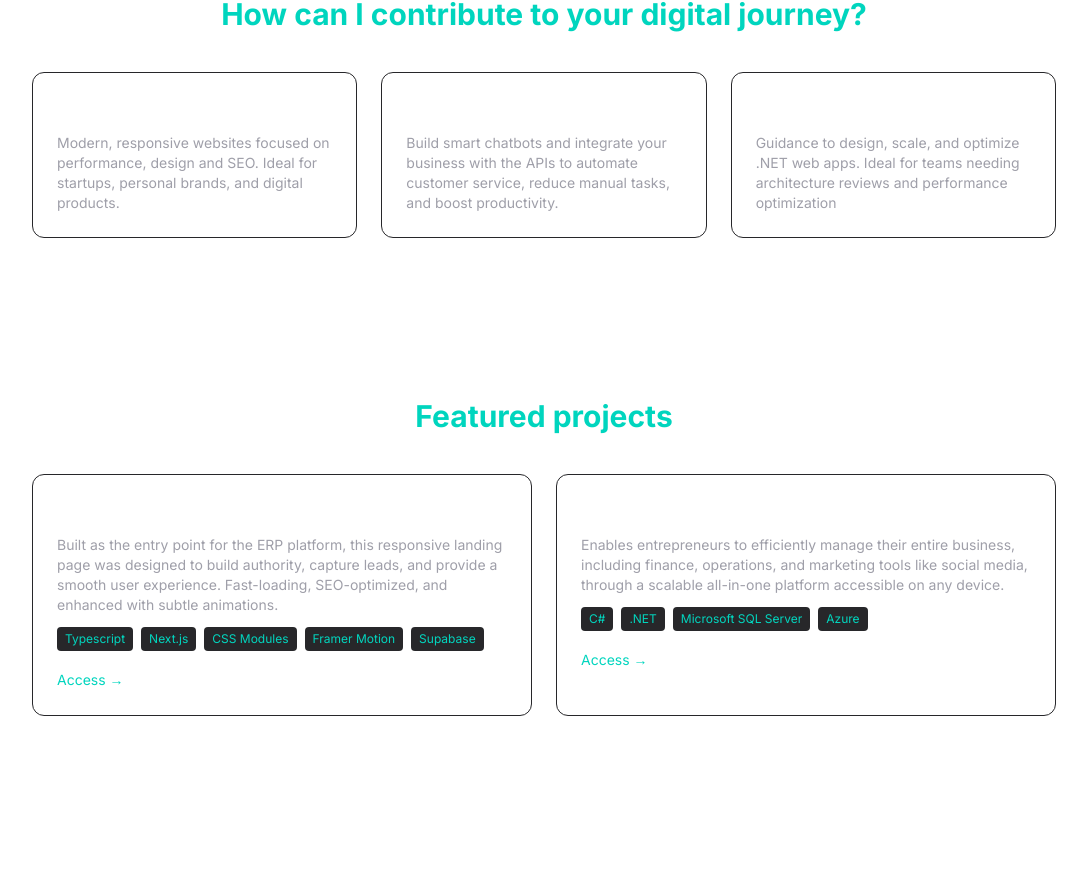
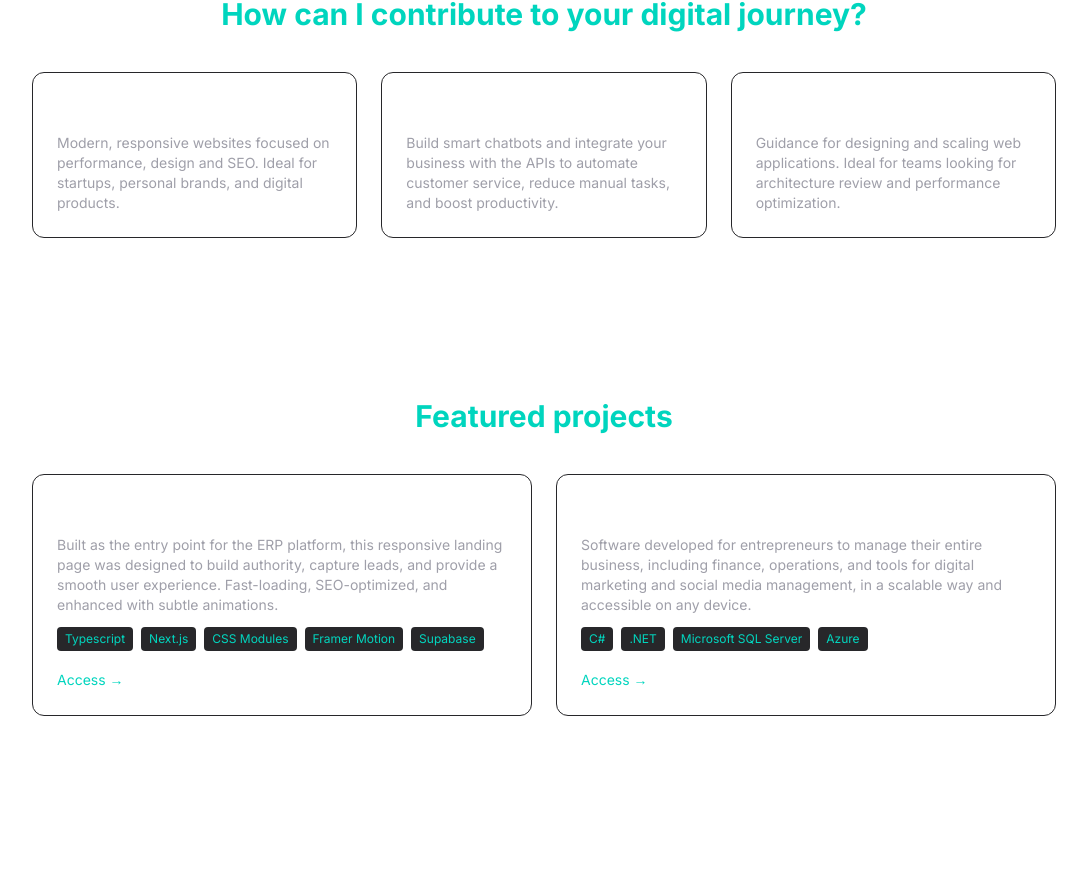
Before and after one commit to eduardomacielp/eduardo-portfolio, a Next.js app: page / in a window 1280 px wide. Shown: the part 1428-2309 px from the top of the page, without its empty margins (96-1183 px from the left). Built offline with nearby package versions, Linux system fonts and the light colour scheme.

Commit message:
refactor: update product description for clarity and fluency (pt/en)

```diff
--- a/src/app/page.tsx
+++ b/src/app/page.tsx
@@ -39,8 +39,8 @@ const texts = {
         desc: "Build smart chatbots and integrate your business with the APIs to automate customer service, reduce manual tasks, and boost productivity.",
       },
       {
-        title: "Tech Consulting (.NET & Web)",
-        desc: "Guidance to design, scale, and optimize .NET web apps. Ideal for teams needing architecture reviews and performance optimization",
+        title: "Tech Consulting (.NET)",
+        desc: "Guidance for designing and scaling web applications. Ideal for teams looking for architecture review and performance optimization.",
       }
     ],
 
@@ -54,7 +54,7 @@ const texts = {
     },
     {
       title: 'ERP Web – Scalable Management',
-      desc: 'Enables entrepreneurs to efficiently manage their entire business, including finance, operations, and marketing tools like social media, through a scalable all-in-one platform accessible on any device.',
+      desc: 'Software developed for entrepreneurs to manage their entire business, including finance, operations, and tools for digital marketing and social media management, in a scalable way and accessible on any device.',
       tech: ['C#', '.NET', 'Microsoft SQL Server', 'Azure'],
       link: 'https://nanosoftware.azurewebsites.net/login',
     },
@@ -92,8 +92,8 @@ const texts = {
         desc: "Crie chatbots inteligentes e integre seu negócio com a API do WhatsApp para automatizar atendimentos e aumentar a produtividade.",
       },
       {
-        title: "Consultoria Técnica (.NET e Web)",
-        desc: "Orientação para projetar e escalar aplicações. Ideal para equipes que buscam revisão de arquitetura e otimização de performance.",
+        title: "Consultoria Técnica (.NET)",
+        desc: "Orientação para projetar e escalar aplicações web. Ideal para equipes que buscam revisão de arquitetura e otimização de performance.",
       }
     ],
 
@@ -107,7 +107,7 @@ const texts = {
     },
     {
       title: 'ERP Web – Gestão Escalável',
-      desc: 'Permite que empreendedores gerenciem toda a empresa, incluindo finanças, operações e ferramentas de marketing como redes sociais, por meio de uma plataforma escalável e acessível em todos os dispositivos.',
+      desc: 'Software desenvolvido para que empreendedores gerenciem toda a empresa, incluindo finanças, operações e ferramentas para marketing digital e gestão de redes sociais, de forma escalável e acessível em qualquer dispositivo.',
       tech: ['C#', '.NET', 'Microsoft SQL Server', 'Azure'],
       link: 'https://nanosoftware.azurewebsites.net/login',
     },
```
